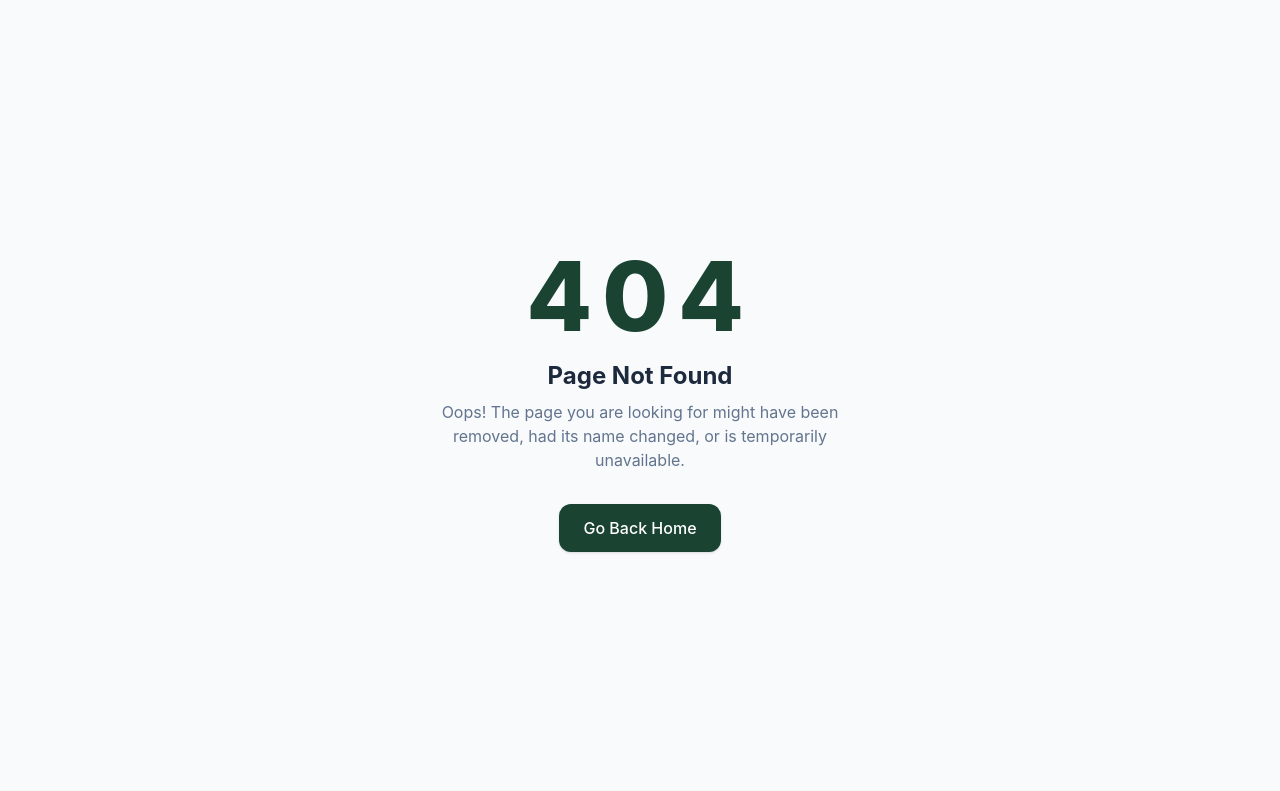
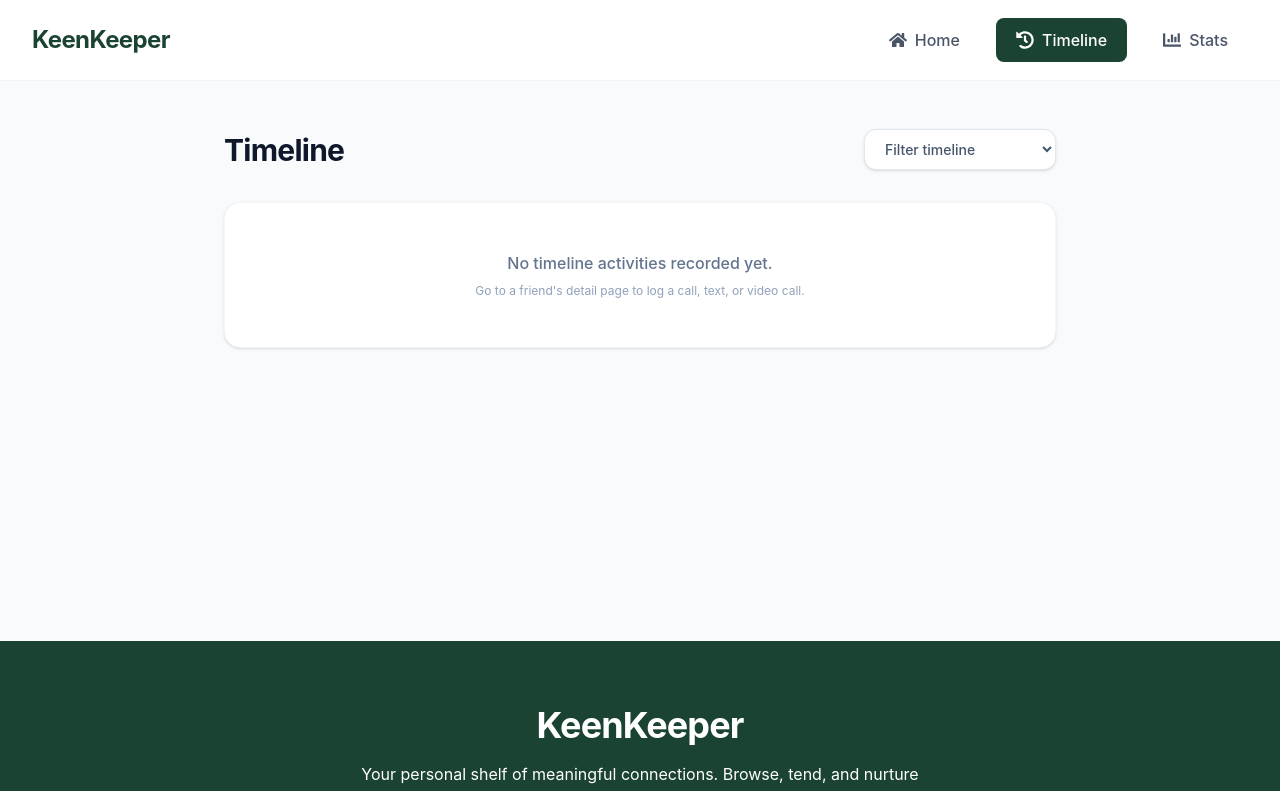
Before and after one commit to code-with-arafat/Assignment_07, a React (Vite) app: page /timeline in a window 1280 px wide. Before the commit this address had no page. Shown: the top 791 px of the page. Built offline with nearby package versions, Linux system fonts and the light colour scheme.

Commit message:
added timeline page

```diff
--- a/src/pages/friendDetails/FriendDetails.jsx
+++ b/src/pages/friendDetails/FriendDetails.jsx
@@ -3,8 +3,7 @@ import { useParams, useNavigate } from 'react-router-dom';
 import { FaPhoneAlt, FaCommentAlt, FaVideo, FaRegClock, FaArchive, FaTrashAlt } from 'react-icons/fa';
 import toast, { Toaster } from 'react-hot-toast';
 import friendsData from '../../data/friends.json';
-import Nav from '../../components/shared/navber/Nav';
-import Footer from '../../components/shared/footer/Footer';
+
 
 const FriendDetails = () => {
   const { id } = useParams();
@@ -121,13 +120,6 @@ const FriendDetails = () => {
       {/* টোস্ট নোটিফিকেশন রেন্ডার করার জন্য */}
       <Toaster position="top-center" reverseOrder={false} />
 
-      {/* ন্যাভবার ফুল উইডথ কন্টেইনার */}
-      <div className="w-full bg-white border-b border-slate-100">
-        <div className="max-w-7xl mx-auto px-4 sm:px-6 lg:px-8">
-          <Nav />
-        </div>
-      </div>
-
       {/* মেইন বডি সেকশন */}
       <div className="flex-grow w-full max-w-7xl mx-auto py-10 px-4 sm:px-6 lg:px-8">
         <div className="grid grid-cols-1 lg:grid-cols-12 gap-8 items-start">
@@ -241,10 +233,6 @@ const FriendDetails = () => {
         </div>
       </div>
 
-      {/* ফুটার সেকশন */}
-      <div className="w-full mt-auto">
-        <Footer />
-      </div>
     </div>
   );
 };
--- /dev/null
+++ b/src/pages/timeline/Timeline.jsx
@@ -0,0 +1,130 @@
+import React, { useState, useEffect } from 'react';
+import { FaPhoneAlt, FaCommentAlt, FaVideo, FaTrashAlt } from 'react-icons/fa';
+import { RiUserSharedLine } from 'react-icons/ri';
+
+const Timeline = () => {
+  const [timelineLogs, setTimelineLogs] = useState([]);
+
+  useEffect(() => {
+    const storedLogs = JSON.parse(localStorage.getItem('timeline_logs')) || [];
+    setTimelineLogs(storedLogs);
+  }, []);
+
+  // 🗑️ History ba log delete korar logic
+  const handleDeleteLog = (id) => {
+    const updatedLogs = timelineLogs.filter((log) => log.id !== id);
+    setTimelineLogs(updatedLogs);
+    localStorage.setItem('timeline_logs', JSON.stringify(updatedLogs));
+  };
+
+  const getActionIcon = (actionText) => {
+    const textLower = actionText.toLowerCase();
+    if (textLower.includes('call')) {
+      return (
+        <div className="w-10 h-10 bg-slate-50 rounded-xl flex items-center justify-center border border-slate-100 text-slate-600">
+          <FaPhoneAlt size={16} />
+        </div>
+      );
+    } else if (textLower.includes('text')) {
+      return (
+        <div className="w-10 h-10 bg-slate-50 rounded-xl flex items-center justify-center border border-slate-100 text-slate-600">
+          <FaCommentAlt size={16} />
+        </div>
+      );
+    } else if (textLower.includes('video')) {
+      return (
+        <div className="w-10 h-10 bg-slate-50 rounded-xl flex items-center justify-center border border-slate-100 text-slate-600">
+          <FaVideo size={16} />
+        </div>
+      );
+    } else {
+      return (
+        <div className="w-10 h-10 bg-amber-50 rounded-xl flex items-center justify-center border border-amber-100 text-amber-600">
+          <RiUserSharedLine size={18} />
+        </div>
+      );
+    }
+  };
+
+  const formatActionTitle = (actionText) => {
+    if (actionText.startsWith('Called')) {
+      return { type: 'Call', detail: actionText.replace('Called', 'with') };
+    }
+    if (actionText.startsWith('Sent text')) {
+      return { type: 'Text', detail: actionText.replace('Sent text to', 'with') };
+    }
+    if (actionText.startsWith('Video call')) {
+      return { type: 'Video', detail: actionText.replace('Video call with', 'with') };
+    }
+    return { type: 'Activity', detail: actionText };
+  };
+
+  return (
+    <div className="min-h-[70vh] w-full max-w-4xl mx-auto py-12 px-4 sm:px-6 lg:px-8">
+
+      {/* Header title o filter */}
+      <div className="flex flex-col sm:flex-row sm:items-center justify-between gap-4 mb-8">
+        <h2 className="text-3xl font-bold text-slate-900 tracking-tight">Timeline</h2>
+
+        {/* Filter dropdown */}
+        <div className="relative w-full sm:w-48">
+          <select
+            className="w-full bg-white border border-slate-200 rounded-xl px-4 py-2.5 text-sm text-slate-600 font-medium outline-none cursor-pointer shadow-sm"
+            defaultValue=""
+          >
+            <option value="" disabled>Filter timeline</option>
+            <option value="all">All Activities</option>
+            <option value="call">Calls</option>
+            <option value="text">Texts</option>
+            <option value="video">Videos</option>
+          </select>
+        </div>
+      </div>
+
+      {/* Timeline list */}
+      <div className="flex flex-col gap-3">
+        {timelineLogs.length > 0 ? (
+          timelineLogs.map((log) => {
+            const actionInfo = formatActionTitle(log.action);
+            return (
+              <div
+                key={log.id}
+                className="bg-white rounded-2xl border border-slate-100 p-4 flex items-center justify-between shadow-sm hover:shadow-md transition-all group"
+              >
+                <div className="flex items-center gap-4">
+                  {/* Icon */}
+                  {getActionIcon(log.action)}
+
+                  {/* Action text o detail */}
+                  <div>
+                    <h4 className="text-sm font-bold text-slate-900">
+                      {actionInfo.type} <span className="font-normal text-slate-500">{actionInfo.detail}</span>
+                    </h4>
+                    <p className="text-xs font-semibold text-slate-400 mt-0.5">{log.date}</p>
+                  </div>
+                </div>
+
+                {/* 🗑️ Delete Button */}
+                <button
+                  onClick={() => handleDeleteLog(log.id)}
+                  className="opacity-0 group-hover:opacity-100 transition-opacity p-2 text-slate-400 hover:text-red-600 rounded-lg hover:bg-red-50 cursor-pointer"
+                  title="Delete activity"
+                >
+                  <FaTrashAlt size={16} />
+                </button>
+              </div>
+            );
+          })
+        ) : (
+          <div className="bg-white rounded-2xl border border-slate-100 p-12 text-center shadow-sm">
+            <p className="text-slate-500 font-medium">No timeline activities recorded yet.</p>
+            <p className="text-slate-400 text-xs mt-2">Go to a friend's detail page to log a call, text, or video call.</p>
+          </div>
+        )}
+      </div>
+
+    </div>
+  );
+};
+
+export default Timeline;
```
Also changed, not shown: src/main.jsx (+10 -8 lines).
